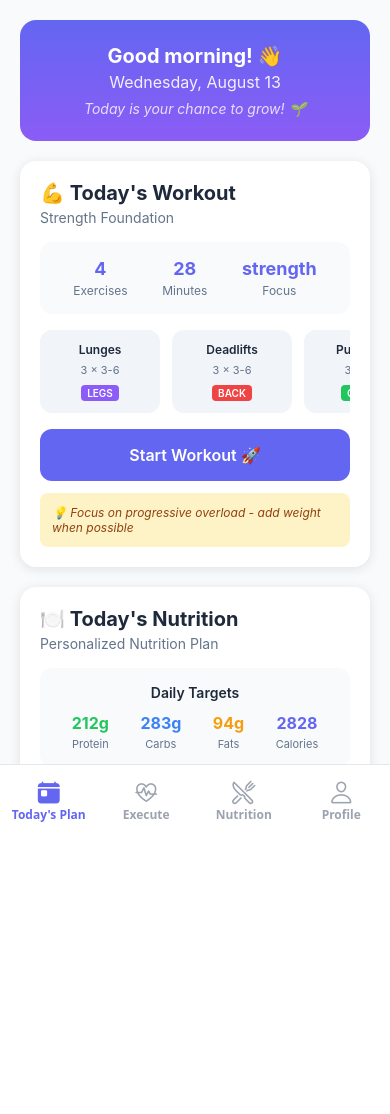
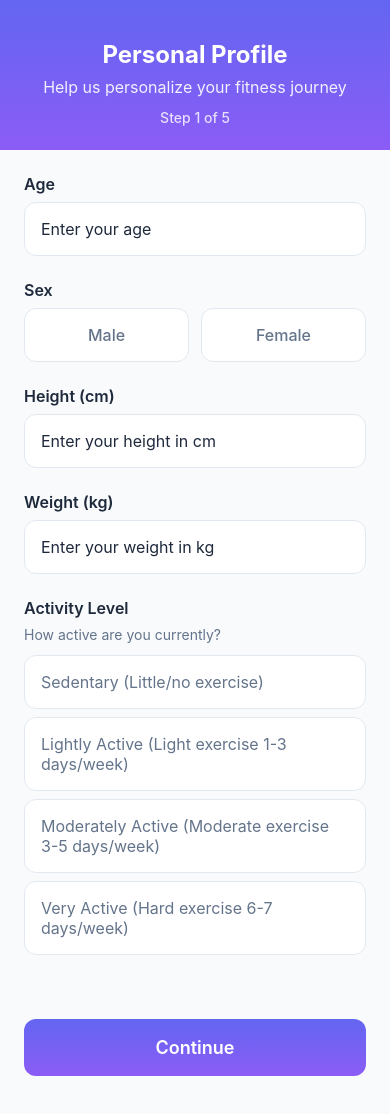
Before and after one commit to TedTes/trakfit, a React Native app: screen / in a window 390 px wide. Shown: the top 1114 px of the page. Before the commit the page ends 844 px from the top, so only its background shows below. Built offline with nearby package versions, Linux system fonts and the light colour scheme.

Commit message:
refactoring

```diff
--- a/App.js
+++ b/App.js
@@ -2,18 +2,22 @@ import React from 'react';
 import { NavigationContainer } from '@react-navigation/native';
 import { createBottomTabNavigator } from '@react-navigation/bottom-tabs';
 import { Ionicons } from '@expo/vector-icons';
+import { useUserProfileStore } from './src/store/userProfileStore';
 
-// Import screens aligned with User Journey Model
+// Import main app screens
 import TodaysPlanScreen from './src/screens/TodaysPlanScreen';
 import WorkoutScreen from './src/screens/WorkoutScreen';
 import DietScreen from './src/screens/DietScreen';
 import ProfileScreen from './src/screens/ProfileScreen';
 
+// Import onboarding navigator
+import OnboardingNavigator from './src/screens/OnboardingNavigator';
+
 const Tab = createBottomTabNavigator();
 
-export default function App() {
+// Main App Navigation (after onboarding is complete)
+function MainAppNavigator() {
   return (
-    <NavigationContainer>
     <Tab.Navigator
       screenOptions={({ route }) => ({
         tabBarIcon: ({ focused, color, size }) => {
@@ -85,6 +89,23 @@ export default function App() {
         }}
       />
     </Tab.Navigator>
+  );
+}
+
+// Root App Component
+export default function App() {
+  // Get profile completion status from store
+  const isProfileComplete = useUserProfileStore(state => state.isProfileComplete);
+
+  return (
+    <NavigationContainer>
+      {isProfileComplete ? (
+        // Show main app if profile is complete
+        <MainAppNavigator />
+      ) : (
+        // Show onboarding flow if profile is not complete
+        <OnboardingNavigator />
+      )}
     </NavigationContainer>
   );
 }
--- a/src/screens/onboarding/DietaryPreferenceScreen.js
+++ b/src/screens/onboarding/DietaryPreferencesScreen.js
@@ -141,11 +141,8 @@ export default function DietaryPreferencesScreen({ navigation }) {
       // Move to next onboarding step
       setOnboardingStep(4);
 
-      Alert.alert(
-        'Dietary Preferences Saved!',
-        'Your dietary preferences have been saved. Ready for the final step?',
-        [{ text: 'Continue', onPress: () => console.log('Navigate to lifestyle assessment screen') }]
-      );
+      // Navigate to next screen directly
+      navigation.navigate('LifestyleAssessment');
     }
   };
 
```
Also changed, not shown: src/screens/OnboardingNavigator.js (renamed from src/screens/onboarding/OnboardingNavigator.js). Lines whose indentation alone changed are shown as unchanged.
